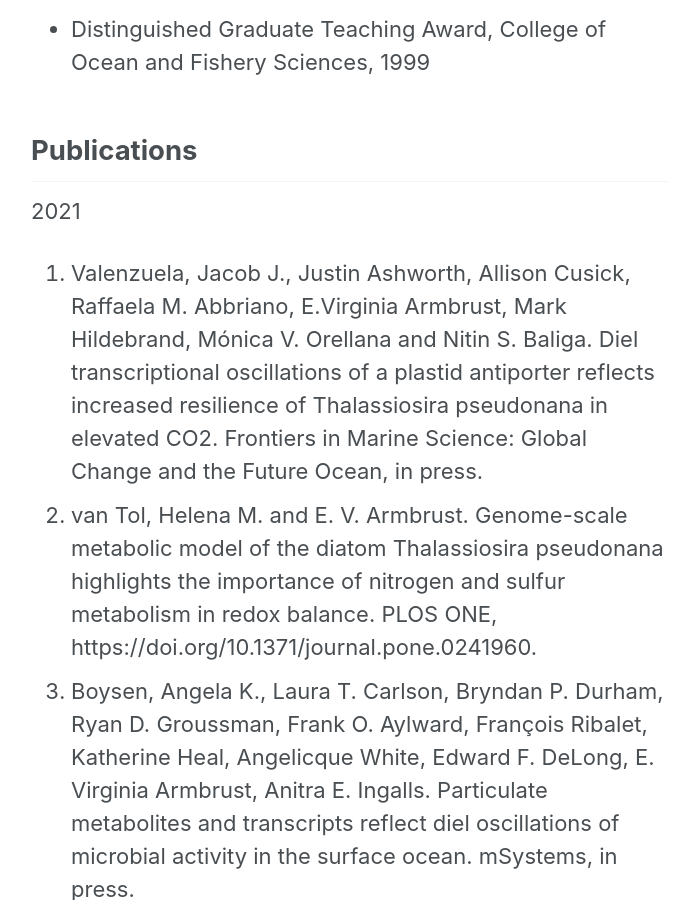
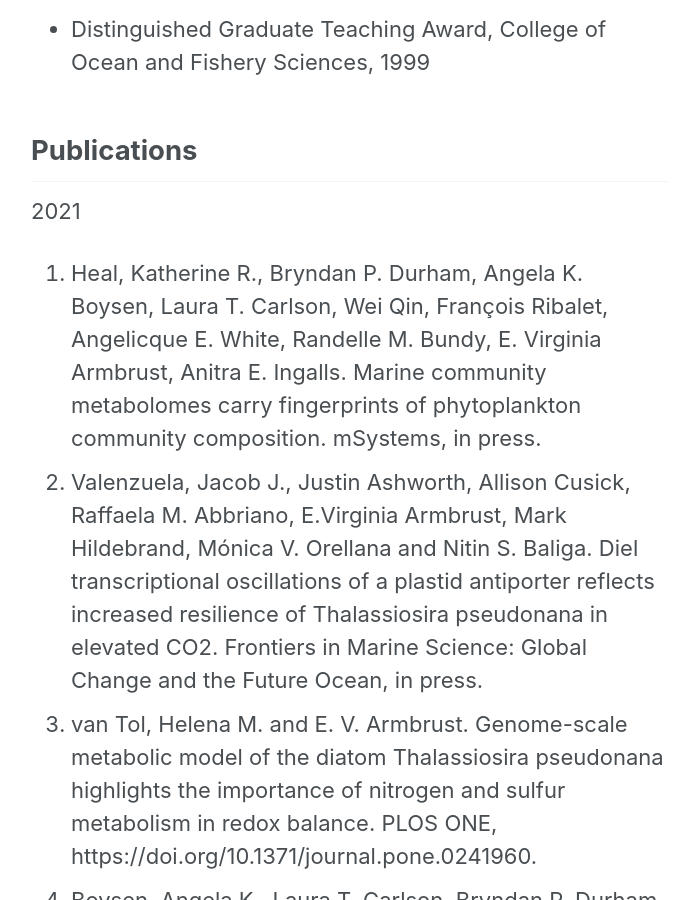
Before and after one commit to armbrustlab/armbrustlab.github.io, a Jekyll site: the page built from collections/_people/armbrust.md, in a window 1280 px wide and 900 px high, scrolled down 2968 px. Shown: the whole window, without its empty margins (291-984 px from the left). Built offline with Jekyll 4.4.1, drawn with Linux system fonts in a browser that asks for light colours; nearby versions of some CDN libraries.

Commit message:
Update armbrust.md

```diff
--- a/collections/_people/armbrust.md
+++ b/collections/_people/armbrust.md
@@ -41,6 +41,7 @@ Phytoplankton are the main focus of research in our lab. These organisms are res
 ## Publications
 
 2021
+1. Heal, Katherine R., Bryndan P. Durham, Angela K. Boysen, Laura T. Carlson, Wei Qin, François Ribalet, Angelicque E. White, Randelle M. Bundy, E. Virginia Armbrust, Anitra E. Ingalls. Marine community metabolomes carry fingerprints of phytoplankton community composition. mSystems, in press.
 1. Valenzuela, Jacob J., Justin Ashworth, Allison Cusick, Raffaela M. Abbriano, E.Virginia Armbrust, Mark Hildebrand, Mónica V. Orellana and Nitin S. Baliga. Diel transcriptional oscillations of a plastid antiporter reflects increased resilience of Thalassiosira pseudonana in elevated CO2. Frontiers in Marine Science: Global Change and the Future Ocean, in press.
 1. van Tol, Helena M. and E. V. Armbrust.  Genome-scale metabolic model of the diatom Thalassiosira pseudonana highlights the importance of nitrogen and sulfur metabolism in redox balance. PLOS ONE, https://doi.org/10.1371/journal.pone.0241960.
 1. Boysen, Angela K., Laura T. Carlson, Bryndan P. Durham, Ryan D. Groussman, Frank O. Aylward, François Ribalet, Katherine Heal, Angelicque White, Edward F. DeLong, E. Virginia Armbrust, Anitra E. Ingalls. Particulate metabolites and transcripts reflect diel oscillations of microbial activity in the surface ocean. mSystems, in press.
```
